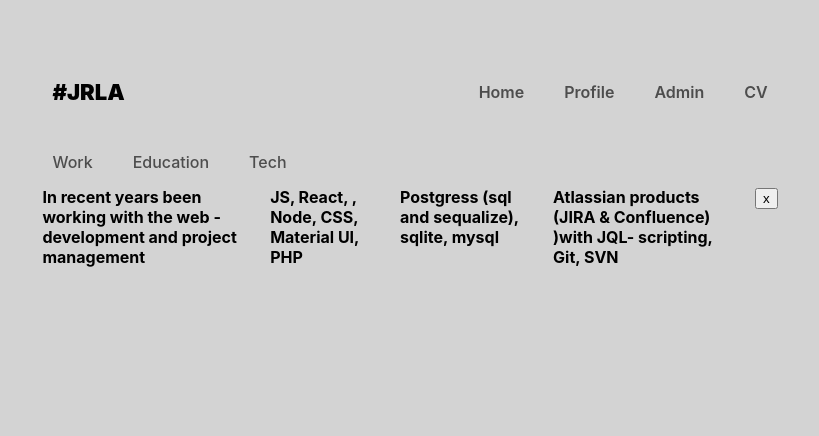
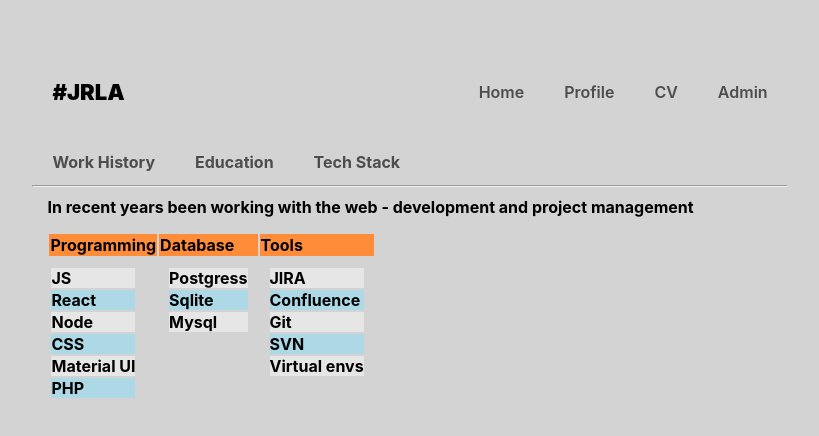
Before and after one commit to JouniR68/CV, a React (Vite) app: page /cv/Tech in a window 1280 px wide. Shown: the top 436 px of the page, without its empty margins (230-1049 px from the left). Built offline with nearby package versions, Linux system fonts and the light colour scheme.

Commit message:
style fixes

```diff
--- a/data/datapkg.json
+++ b/data/datapkg.json
@@ -3,9 +3,9 @@
     {
       "id": 1,
       "General": "In recent years been working with the web - development and project management",
-    "Programming": ["JS, ", "React, ", ", Node", ", CSS", ", Material UI", ", PHP"],
-    "Database": ["Postgress (sql and sequalize), ", "sqlite, ", "mysql"],
-    "Tools": ["Atlassian products (JIRA & Confluence) )with JQL- scripting, ", "Git, ", "SVN"]
+      "Programming": ["JS", "React", "Node", "CSS", "Material UI", "PHP"],
+      "Database": ["Postgress", "Sqlite", "Mysql"],
+      "Tools": ["JIRA", "Confluence", "Git", "SVN", "Virtual envs"]
     }
   ],
 
@@ -17,10 +17,10 @@
       "Company": "Nokia Mobile Phones",
       "Duration": "1997-2012",
       "Roles": [
-        "sw trainee",
-        "sw developer",
-        "project manager",
-        "test manager",
+        "SW Trainee",
+        "SW Developer",
+        "Project manager",
+        "Test manager",
         "R&D-manager"
       ],
       "Locations": ["Oulu, ", "Helsinki, ", "Copenhagen"]
@@ -29,14 +29,14 @@
       "id": 2,
       "Company": "KavoKerr",
       "Duration": "2012-2020",
-      "Roles": ["project manager", "Tech specialist"],
+      "Roles": ["Project manager", "Tech specialist"],
       "Locations": ["Tuusula"]
     },
     {
       "id": 3,
       "Company": "Vivago",
-      "Duration": "1.3.2022-curremt",
-      "Roles": ["R&D - development manager (worked with the web software development and management)"],
+      "Duration": "1.3.2022-current",
+      "Roles": ["R&D - development manager"],
       "Locations": ["Espoo"]
     }
   ],
@@ -47,7 +47,7 @@
       "Item": "Aalto Pro - SoftwarePoint & Vivago Web - Developper Training Program",
       "When": "9/2021 - 3/2022",
       "Topics": "Six month program with Helsinki Aalto University PRO - progaram where key was to learn web -technologies and Java programming. University level training consisted from 17 face to face learning days and from 19 remote days. Java training with Helsinki University Mooc courses and on work training",
-      "Degree":"Web-developer"
+      "Degree": "Web-developer"
     },
     {
       "id": 2,
@@ -59,18 +59,17 @@
     {
       "id": 3,
       "Item": "Kemi-Tornio University of Applied Sciences Bachelor of Engineering Automatic Data Processing",
-    "When":"1994-1997",
+      "When": "1994-1997",
       "Topics": "ADP -tradenomi schooling",
       "Degree": "Tradenomi (ADP- line)"
     },
     {
       "id": 4,
       "Item": "Self training (Scrimba advancded React course)",
-    "When":"2023",
+      "When": "2023",
       "Topics": "Advanced react training",
       "Degree": "-"
     }
-
   ],
 
   "profile": [
--- a/src/App.jsx
+++ b/src/App.jsx
@@ -11,8 +11,18 @@ import Work from "./components/Work";
 import Education from "./components/Education";
 import Tech from "./components/Tech";
 import AddItem from "./components/AddIItem";
+import Looking from "./components/Looking";
 
 import { BrowserRouter, Routes, Route } from "react-router-dom";
+
+/*
+            <Route path="work" element={<Work />}>
+              <Route index element={<Looking />} />
+              <Route path="Looking" element={<Looking />} />
+              <Route path='Tech' element={<Tech />} />
+            </Route>
+
+*/
 
 function App() {
   return (
@@ -22,16 +32,16 @@ function App() {
           <Route path="/" element={<Home />} />
           <Route path="/profile" element={<Profile />} />
 
-          <Route path = 'admin' element={<AdminLayout />}>
+          <Route path="admin" element={<AdminLayout />}>
             <Route index element={<Login />} />
             <Route path="logout" element={<Logout />} />
             <Route path="add" element={<AddItem />} />
           </Route>
 
-          <Route path = 'cv' element={<CVLayout />}>
+          <Route path="cv" element={<CVLayout />}>
             <Route path="education" element={<Education />} />
             <Route path="work" element={<Work />} />
-            <Route path="tech" element={<Tech />} />
+            <Route path='Tech' element={<Tech />} />
           </Route>
         </Route>
       </Routes>
--- a/src/Layouts/CVLayout.jsx
+++ b/src/Layouts/CVLayout.jsx
@@ -4,9 +4,9 @@ export default function CVLayout() {
   return (
     <>
       <nav className="host-nav">
-        <Link to="work">Work</Link>
+        <Link to="work">Work History</Link>
         <Link to="education">Education</Link>
-        <Link to="tech">Tech</Link>
+        <Link to="Tech">Tech Stack</Link>
       </nav>
       <Outlet />
     </>
--- a/src/components/Education.jsx
+++ b/src/components/Education.jsx
@@ -11,12 +11,20 @@ export default function Education() {
 
 
   return (
-    <table key={i++} className="taulu">
+    <table key={i++} className="work--table">
+         <thead className="work--thead">
+          <th>Course</th>
+          <th>Schedule</th>
+          <th>Topics</th>
+          <th>Degree</th>
+        </thead>
       {issueData?.map((t) => (
-        <div key={i++} className="row">
+        <tr key={i++} className="row">
           <div key={i++} className="cell">
             {t?.Item}
           </div>
+
+
           <div key={i++} className="cell">
             {t?.When}
           </div>
@@ -26,11 +34,11 @@ export default function Education() {
           <div key={i++} className="cell">
             {t?.Degree}
           </div>
-          <div key={i++} className="cell">
-            <button onClick={() => remover("work", t.id)}>x</button>
-          </div>
-        </div>
-      ))}
-    </table>
+
+        </tr>
+        ))}
+        </table>
+
+
   );
 }
--- a/src/components/Header.jsx
+++ b/src/components/Header.jsx
@@ -10,8 +10,8 @@ export default function Header() {
       {!isUserLoggedIn ? <nav>
         <Link to="/">Home</Link>
         <Link to="/profile">Profile</Link>
+        <Link to="/cv">CV</Link>
         <Link to="/admin">Admin</Link>
-        <Link to="/cv">CV</Link>
       </nav> :
       <Login />}
     </header>
--- /dev/null
+++ b/src/components/Looking.jsx
@@ -0,0 +1,5 @@
+export default function Looking(){
+    return(
+        <h1>Looking for</h1>
+    )
+}
--- a/src/components/Tech.jsx
+++ b/src/components/Tech.jsx
@@ -1,37 +1,51 @@
 import JsonData from "../../data/datapkg.json";
-import remover from "../utils/common"
+import remover from "../utils/common";
 
 export default function Tech() {
-
   let i = 0;
   const issueData = JsonData.tech.map((j) => {
     return j;
   });
 
+  /*
+              <div key={i++} className="cell">
+              <button onClick={() => remover("work", t.id)}>x</button>
+            </div>
 
+  */
+  return (
+    <div>
+      <hr></hr>
 
-  return (
-    <table key={i++} className="taulu">
+      <div className="work--general">{issueData?.map((d) => d.General)}</div>
+
+      <table key={i++} className="work--table">
+        <thead className="work--thead">
+          <th>Programming</th>
+          <th>Database</th>
+          <th>Tools</th>
+        </thead>
+
         {issueData?.map((t) => (
           <div key={i++} className="row">
-          <div key={i++} className="cell">
-            {t?.General}
+            <div key={i++}>
+              {t.Programming.map((p) => (
+                <tr key={i++}>{p}</tr>
+              ))}
             </div>
             <div key={i++} className="cell">
-            {t.Programming.map(p => p)}
+              {t?.Database.map((d) => (
+                <tr key={i++}>{d}</tr>
+              ))}
             </div>
             <div key={i++} className="cell">
-            {t?.Database.map(d => d
-            )}
-          </div>
-          <div key={i++} className="cell">
-            {t?.Tools.map(l => l)}
-          </div>
-          <div key={i++} className="cell">
-            <button onClick={() => remover("work", t.id)}>x</button>
+              {t?.Tools.map((l) => (
+                <tr key={i++}>{l}</tr>
+              ))}
             </div>
           </div>
         ))}
       </table>
+    </div>
   );
 }
--- a/src/components/Work.jsx
+++ b/src/components/Work.jsx
@@ -1,37 +1,52 @@
 import JsonData from "../../data/datapkg.json";
-import remover from "../utils/common"
+import remover from "../utils/common";
+import { Outlet, NavLink } from "react-router-dom";
 
 export default function Work() {
-
   let i = 0;
   const issueData = JsonData.workhistory.map((j) => {
     return j;
   });
 
 
+/*
+      <nav className="host-nav">
+        <NavLink to="Looking">Looking</NavLink>
+
+        <NavLink to="Tech">Skills</NavLink>
+      </nav>
+
+      <Outlet />
+
+*/
 
   return (
-    <table key={i++} className="taulu">
+    <>
       {issueData?.map((t) => (
+        <>
+          <div key={i++} className="work--general">
+            {t?.id}. {t?.Company}
+          </div>
+          <table key={i++} className="work--table">
             <div key={i++} className="row">
-          <div key={i++} className="cell">
-            {t?.Company}
-          </div>
               <div key={i++} className="cell">
                 {t?.Duration}
               </div>
               <div key={i++} className="cell">
-            {t?.Roles.map(r => r
-            )}
+                {t?.Roles.map((r) => (
+                  <tr key={i++}>{r}</tr>
+                ))}
               </div>
               <div key={i++} className="cell">
-            {t?.Locations.map(l => l)}
-          </div>
-          <div key={i++} className="cell">
-            <button onClick={() => remover("work", t.id)}>x</button>
+                {t?.Locations.map((l) => (
+                  <tr key={i++}>{l}</tr>
+                ))}
               </div>
             </div>
+          </table>
+        </>
       ))}
-    </table>
+
+    </>
   );
 }
--- a/src/index.css
+++ b/src/index.css
@@ -116,7 +116,7 @@ header a:hover {
 .host-nav a {
   text-decoration: none;
   color: #4d4d4d;
-  font-weight: 500;
+  font-weight: 700;
   padding: 5px 20px;
 }
 
@@ -208,6 +208,7 @@ header a:hover {
   row-gap:10px;
 }
 
+
 .profile--table {
   display:table;
   margin-top:30px;;
@@ -218,8 +219,9 @@ header a:hover {
   font-weight: 700;
   font-size: medium;
   text-align: left;
-  justify-content: center;
-
+  justify-content: left;
+  border-bottom: 1px solid;
+  margin-left:2%;
 }
 
 .cell {
@@ -245,13 +247,42 @@ header a:hover {
   font-family: bold;
 }
 
+.work--general{
+text-align: left;
+margin-top:10px;
+margin-left:2%;
+font-weight: bold;
+
+}
+
+.work--thead{
+text-align: left;
+margin-top:6%;
+background-color: #ff8c38;
+}
+
+.work--table{
+  display:table;
+  margin-top:2%;
+  margin-bottom:2%;
+  margin-left:2%;
+}
+
+tr:nth-child(even) {
+  background-color: lightblue;
+}
+
+tr:nth-child(odd) {
+  background-color: #e6e6e6;
+}
+
 
 @media only screen and (max-width: 1080px) and (max-height: 2400px) {
   * {
     box-sizing: border-box;
   }
 
-  .profile--taulu {
+  .profile--table {
     display: table;
     margin-bottom:30px;
   }
```
Lines whose indentation alone changed are shown as unchanged.
